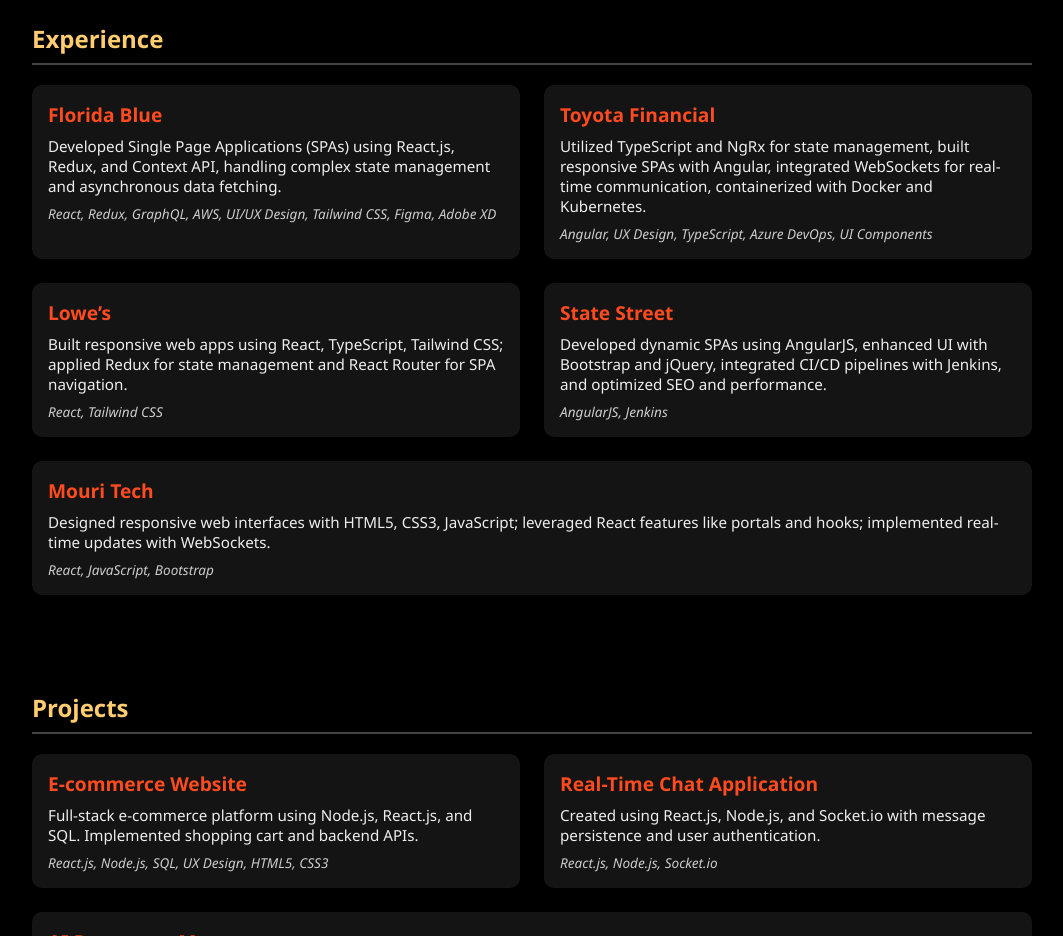
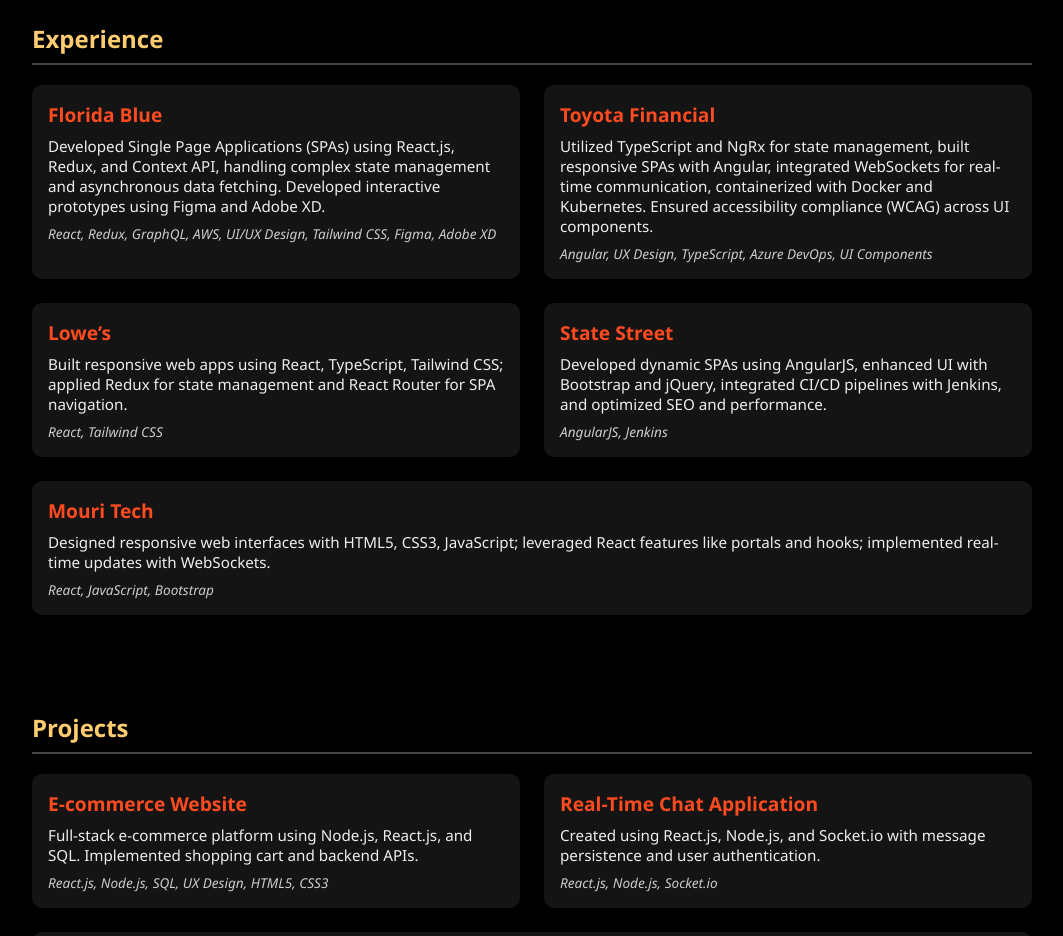
Before and after one commit to haritha662/portfolio, a plain HTML site: page index.html in a window 1280 px wide. Shown: the part 1440-2376 px from the top of the page, without its empty margins (108-1171 px from the left). Drawn offline with Linux system fonts and the light colour scheme.

Commit message:
Update index.html

```diff
--- a/index.html
+++ b/index.html
@@ -318,14 +318,15 @@
                 <div class="project-title">Florida Blue</div>
                 <div class="project-description">Developed Single Page Applications (SPAs) using React.js, Redux, and
                     Context API, handling complex state
-                    management and asynchronous data fetching.</div>
+                    management and asynchronous data fetching. Developed interactive prototypes using Figma and Adobe XD.</div>
                 <div class="project-tech">React, Redux, GraphQL, AWS, UI/UX Design, Tailwind CSS, Figma, Adobe XD</div>
             </div>
             <div class="experience-card">
                 <div class="project-title">Toyota Financial</div>
                 <div class="project-description">Utilized TypeScript and NgRx for state management, built responsive
                     SPAs with Angular,
-                    integrated WebSockets for real-time communication, containerized with Docker and Kubernetes.</div>
+                    integrated WebSockets for real-time communication, containerized with Docker and Kubernetes.
+                    Ensured accessibility compliance (WCAG) across UI components.</div>
                 <div class="project-tech">Angular, UX Design, TypeScript, Azure DevOps, UI Components</div>
             </div>
             <div class="experience-card">
```
